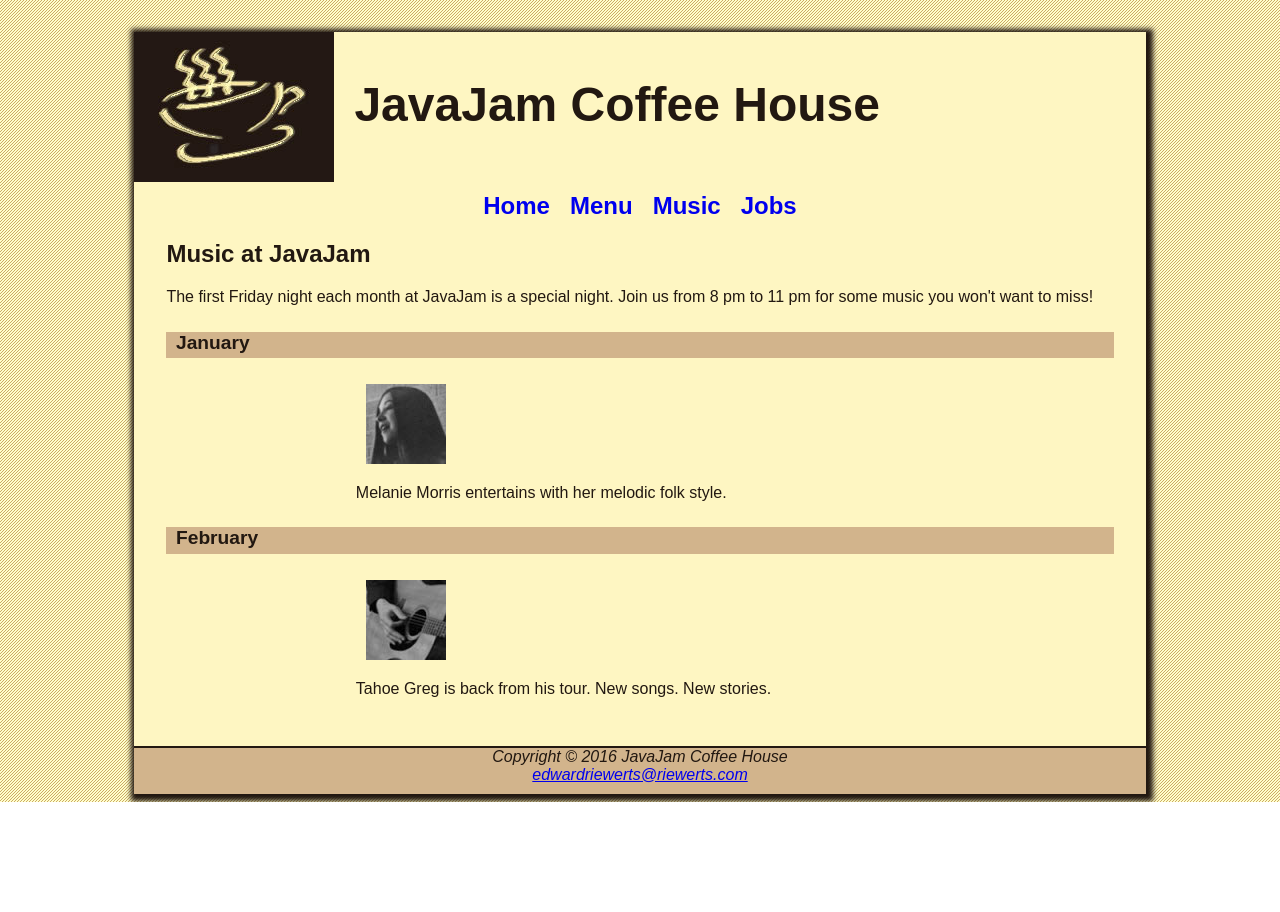
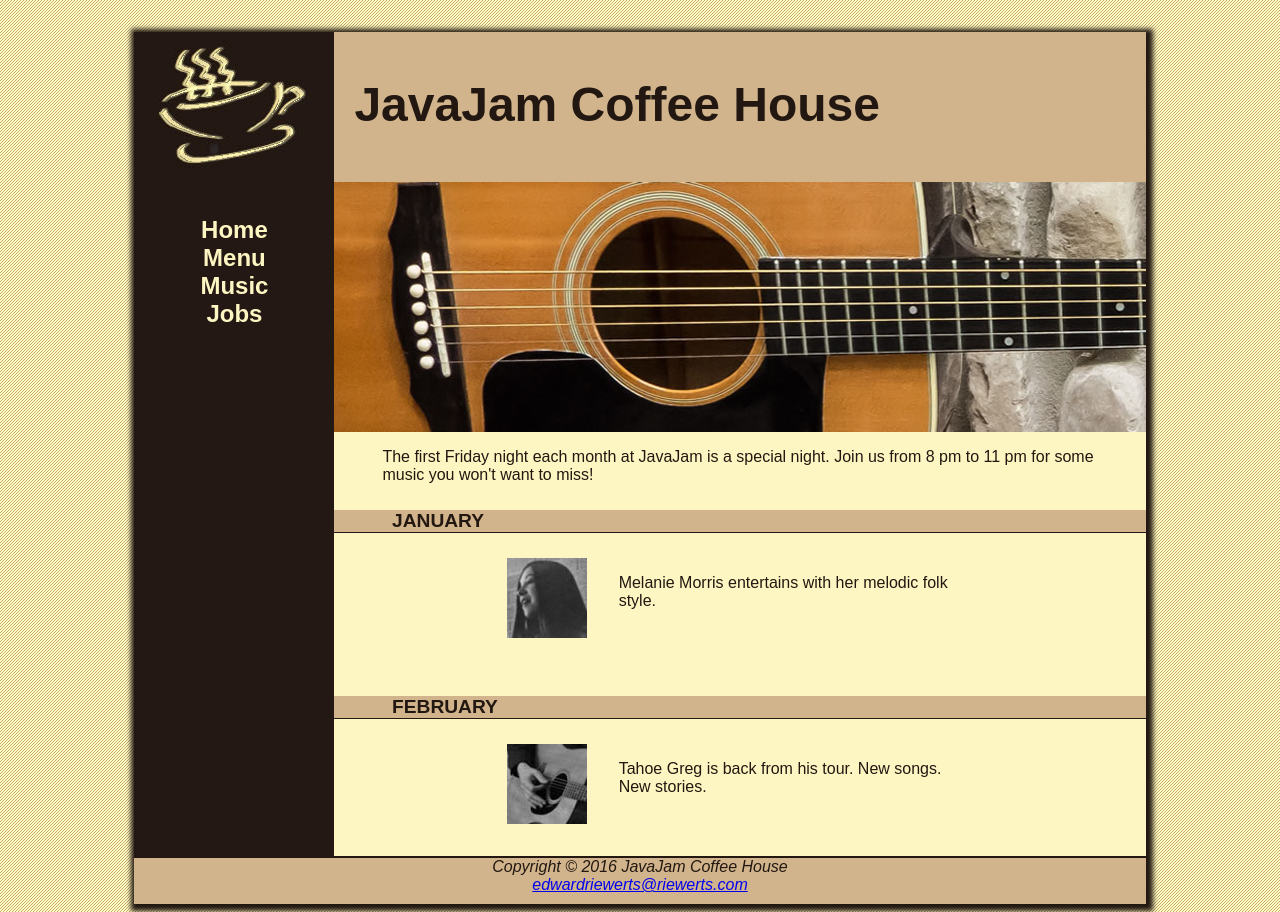
Before and after one commit to eriewerts3/JJCS, a plain HTML site: page music.html in a window 1280 px wide. Before the commit the page ends 802 px from the top, so only its background shows below. Drawn offline with Linux system fonts and the light colour scheme.

Commit message:
Chapter 6
Chapter 6

```diff
--- a/javajam.css
+++ b/javajam.css
@@ -3,6 +3,10 @@
     Last modified:1/39/2020
     Supporting Files:
 */
+*{
+    box-sizing: border-box;
+}
+
 body {
     background: #fcebb6;
     color: #221811;
@@ -11,11 +15,17 @@ body {
 }
 
 header {
-    background-color: #D2B48C;
     height: 150px;
     background: url(images/javajamlogo.jpg);
     background-repeat: no-repeat;
+    background-color: #D2B48c;
+}
 
+header,
+nav,
+main,
+footer {
+    display: block;
 }
 
 h1 {
@@ -26,12 +36,18 @@ h1 {
 
 h4 {
     background: #D2B48C;
+    text-transform: uppercase;
     font-size: 1.2em;
     padding-left: .5em;
     padding-bottom: .25em;
+    border-bottom: 1px solid #231814;
+    padding-bottom: 0em;
+    clear: left;
 }
 
 nav {
+    float: left;
+    width: 200px;
     font-weight: bold;
     text-align: center;
     font-size: 1.5em;
@@ -40,6 +56,23 @@ nav {
 
 nav a {
     text-decoration: none;
+}
+
+nav a:link {
+    color: #fef6c2;
+}
+
+nav a:visited {
+    color: #D2B48c;
+}
+
+nav a:hover {
+    color: #cc9933;
+}
+
+nav ul {
+    padding-left: 0px;
+    list-style: none;
 }
 
 footer {
@@ -55,24 +88,64 @@ footer {
     width: 80%;
     margin-left: auto;
     margin-right: auto;
-    background-color: #fef6c2;
+    background-color: #231814;
     min-width: 900px;
     max-width: 1280px;
     box-shadow: 2px 2px 5px 5px #221811;
 }
 
 main {
-    padding-left: 2em;
+    padding-left: 0em;
+    padding-right: 0em;
+    padding-bottom: 0em;
+    margin-left: 200px;
+    display: block;
+    background-color: #fef6c2;
+}
+
+main h2,
+main h3,
+main h4,
+main p,
+main div,
+main ul,
+main dl{
+    padding-left: 3em;
     padding-right: 2em;
-    padding-bottom: 2em;
-    display: block;
-
 }
 
 .details {
     padding: 0 20%;
+    overflow: auto;
 }
 
 img {
     padding: 0 10px;
 }
+
+.floatleft {
+    float: left;
+    padding-bottom: 2em;
+    padding-right: 2em;
+}
+
+#heroroad {
+    background-image: url(images/heroroad.jpg);
+    height: 250px;
+    background-size: auto;
+    /* Changed the background size from the book (100%->auto) so it fills the div container with out needing to repeat */
+}
+
+#heromugs {
+    background-image: url(images/heromugs.jpg);
+    height: 250px;
+    background-size: auto;
+    /* Changed the background size from the book (100%->auto) so it fills the div container with out needing to repeat */
+}
+
+#heroguitar {
+    background-image: url(images/heroguitar.jpg);
+    height: 250px;
+    background-size: auto;
+    /* Changed the background size from the book (100%->auto) so it fills the div container with out needing to repeat */
+}
--- a/music.html
+++ b/music.html
@@ -1,6 +1,6 @@
 <!--Edward Riewerts III
     Filename: music.html
-    Last modified:1/39/2020
+    Last modified:3/30/2020
     Supporting Files: javajam.css
 -->
 
@@ -15,33 +15,43 @@
         <link rel="stylesheet" href="javajam.css"/>
     </head>
 
-
     <body>
         <div id="wrapper">
             <header>
                 <h1>JavaJam Coffee House</h1>
             </header>
             <nav>
-                <a href="index.html">Home</a> &nbsp;
-                <a href="menu.html">Menu</a> &nbsp;
-                <a href="music.html">Music</a> &nbsp;
-                <a href="jobs.html">Jobs</a>
+                <ul>
+                    <li>
+                        <A href="index.html">Home</A>
+                    </li>
+                    <li>
+                        <A href="menu.html">Menu</A>
+                    </li>
+                    <li>
+                        <A href="music.html">Music</A>
+                    </li>
+                    <li>
+                        <A href="jobs.html">Jobs</A>
+                    </li>
+                </ul>
             </nav>
+
             <main>
-                <h2>Music at JavaJam</h2>
+                <div id ="heroguitar"></div>
                 <p>
                     The first Friday night each month at JavaJam is a special night. Join us from 8 pm to 11 pm for some music you won&apos;t want to miss!
                 </p>
 
                 <h4>January</h4>
                 <div class="details">
-                    <a href="images/melanie.jpg"><img src="images/melaniethumb.jpg" alt="Melanie singing and playing guitar" height="auto" width="auto"></a>
+                    <a href="images/melanie.jpg"><img src="images/melaniethumb.jpg" class="floatleft" alt="Melanie singing and playing guitar" height="auto" width="auto"></a>
                     <p>Melanie Morris entertains with her melodic folk style.</p>
                 </div>
 
                 <h4>February</h4>
                 <div class="details">
-                    <a href="images/greg.jpg"><img src="images/gregthumb.jpg" alt="Greg singing and playing guitar" height="auto" width="auto"></a>
+                    <a href="images/greg.jpg"><img src="images/gregthumb.jpg" class="floatleft" alt="Greg singing and playing guitar" height="auto" width="auto"></a>
                     <p>Tahoe Greg is back from his tour. New songs. New stories.</p>
                 </div>
 
```
Also changed, not shown: index.html (+8 -6 lines), menu.html (+16 -6 lines), images/heroguitar.jpg (added), images/heromugs.jpg (added), images/heroroad.jpg (added).
